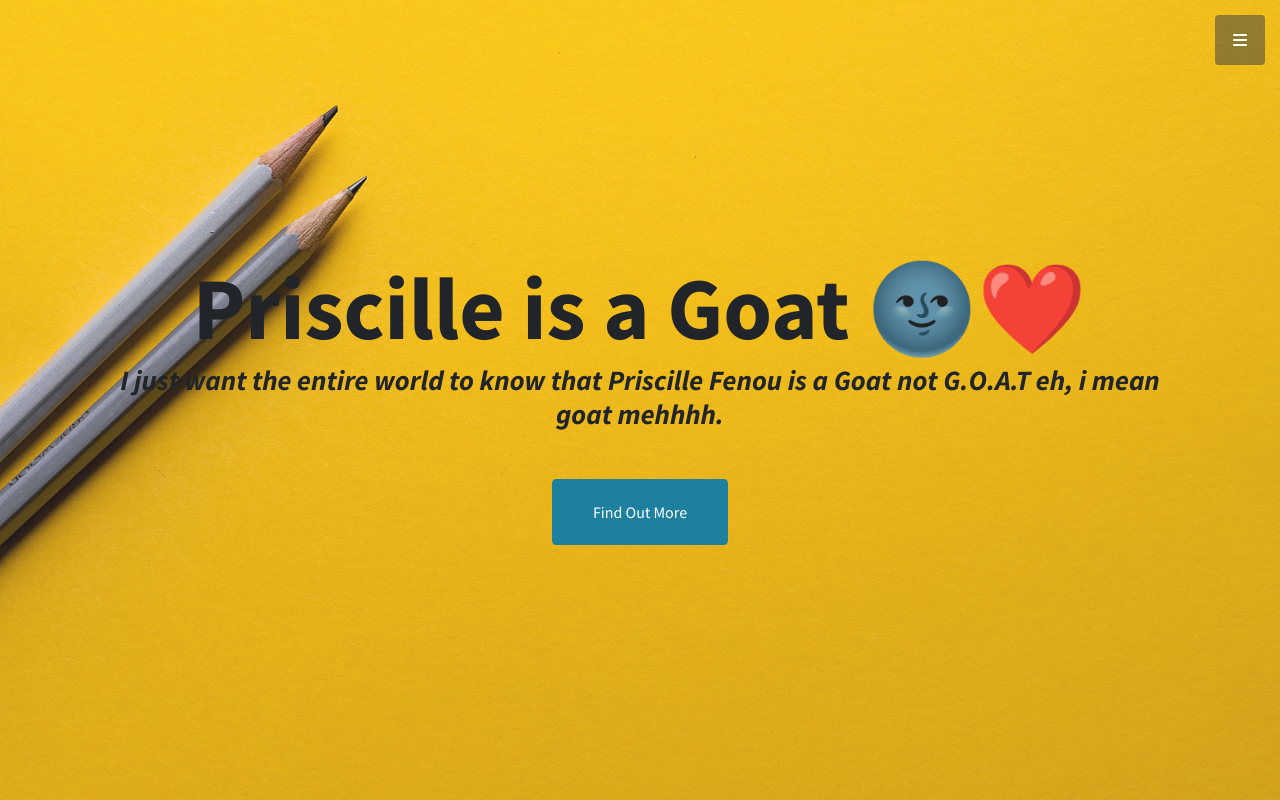
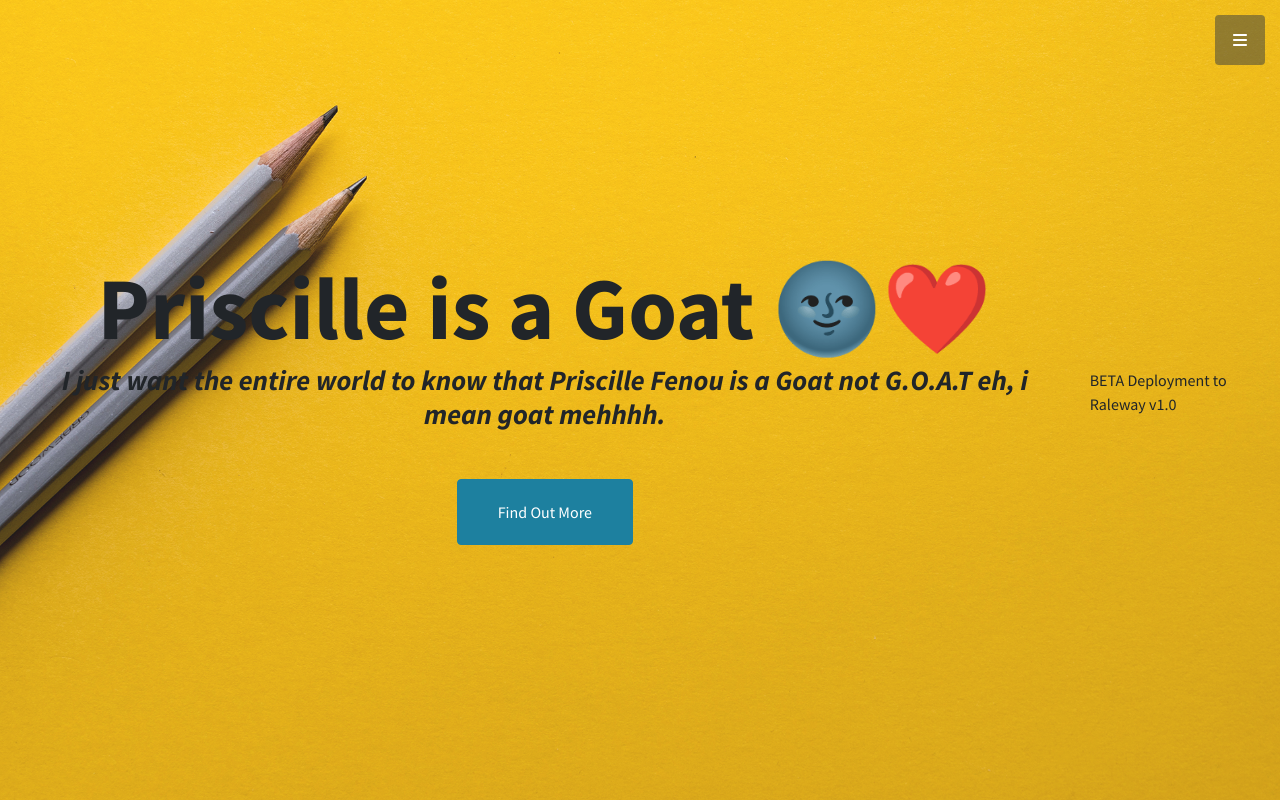
Before and after one commit to jephthah-snr/testraleway123, a Django app: page / in a window 1280 px wide. Run offline with Django 3.2, Linux system fonts and the light colour scheme; some libraries are stand-ins or nearby versions.

```diff
--- a/core/templates/core/index.html
+++ b/core/templates/core/index.html
@@ -38,6 +38,7 @@
                 <h3 class="mb-5"><em>I just want the entire world to know that <b>Priscille Fenou</b> is a Goat not G.O.A.T eh, i mean goat mehhhh.</em></h3>
                 <a class="btn btn-primary btn-xl" href="https://wa.me/64916894">Find Out More</a>
             </div>
+            <p>BETA Deployment to Raleway v1.0</p>
         </header>
         <!-- Scroll to Top Button-->
         <a class="scroll-to-top rounded" href="#page-top"><i class="fas fa-angle-up"></i></a>
```
